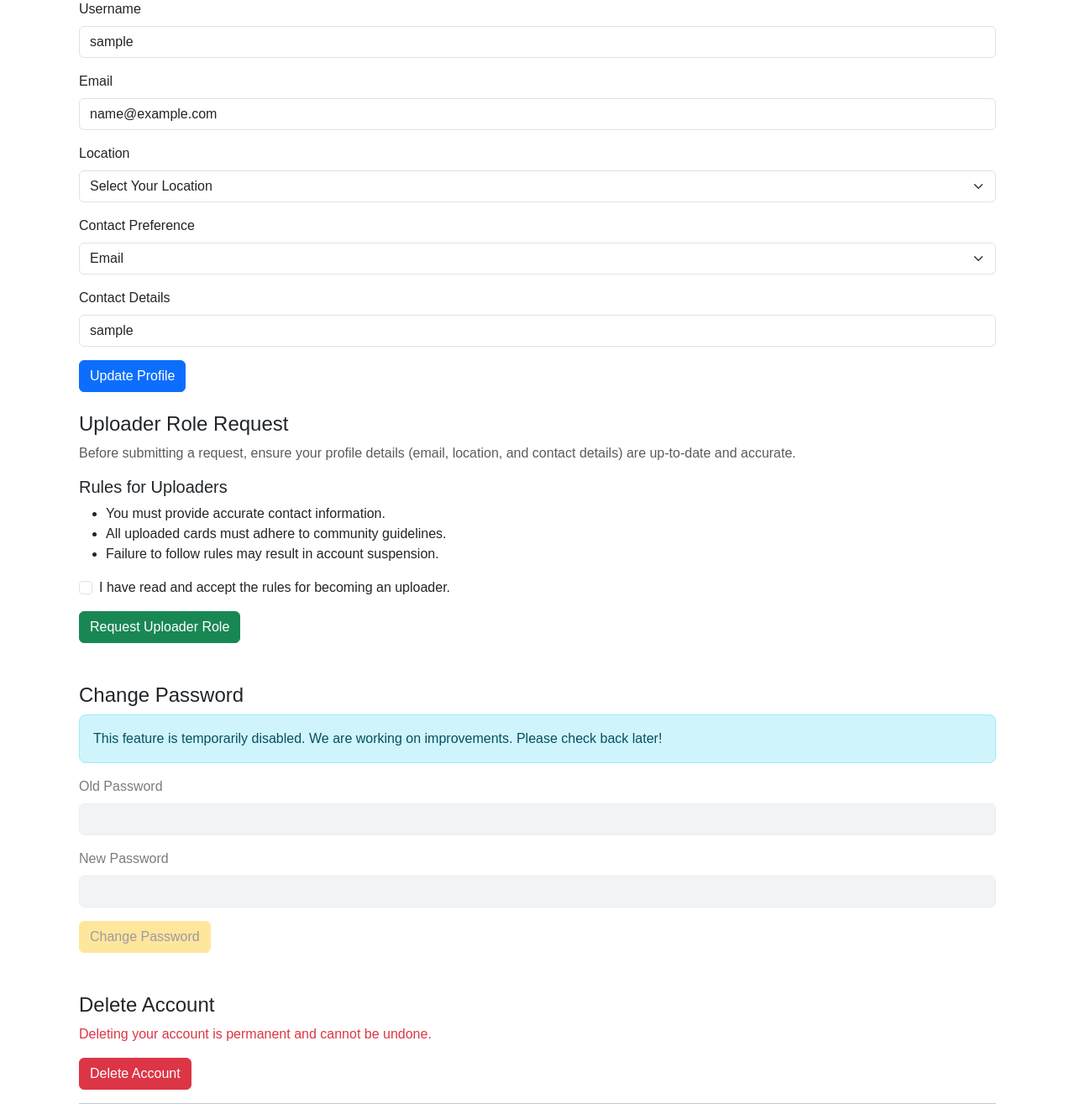
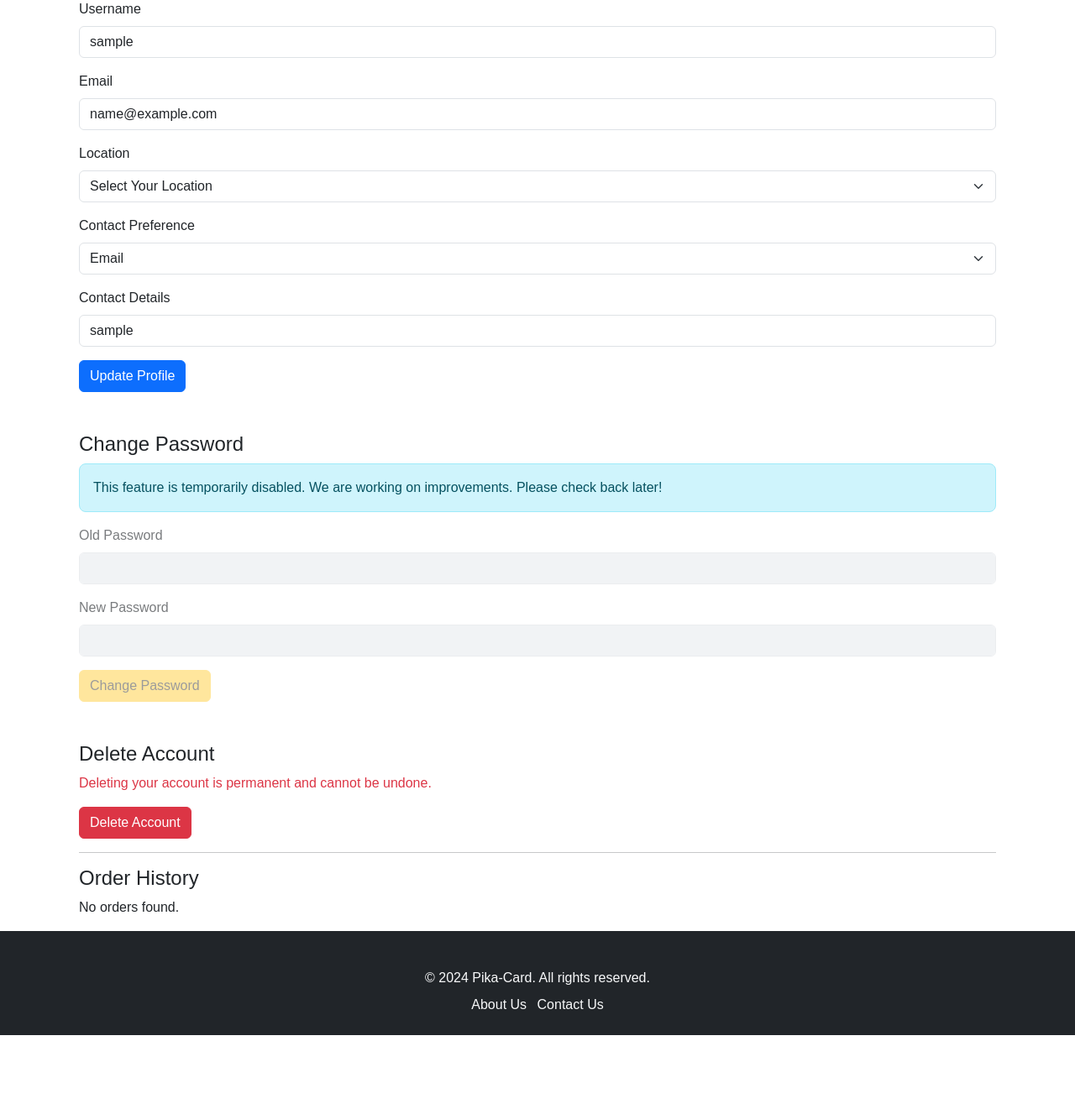
Before and after one commit to urkorenu/pokemon-shop, a Flask app: page /auth/account in a window 1280 px wide. Shown: the part 229-1550 px from the top of the page at 84% size. After the commit the page ends 1462 px from the top, so only its background shows below. Run offline with Flask 3, Linux system fonts and the light colour scheme; the visitor is signed in with stand-in values (Sample User, id 1); data that the repository does not hold is empty; some libraries are stand-ins or nearby versions.

Commit message:
Removed uploader role status on my account page

```diff
--- a/app/templates/account.html
+++ b/app/templates/account.html
@@ -39,37 +39,6 @@
         </div>
         <button type="submit" class="btn btn-primary">{{ _("Update Profile") }}</button>
     </form>
-
-    <!-- Uploader Role Request -->
-    <div class="mt-4">
-    {% if current_user.role in ['uploader', 'admin'] %}
-        <h4>{{ _("Uploader Role Request") }}</h4>
-        <p class="text-success">{{ _("You already have the {role} role. No further action is required.").format(role=current_user.role.capitalize()) }}</p>
-    {% elif current_user.request_status %}
-        <h4>{{ _("Uploader Role Request") }}</h4>
-        <p class="text-{{ 'info' if current_user.request_status == 'Pending' else 'success' if current_user.request_status == 'Approved' else 'danger' }}">
-            {{ _("Your request to become an uploader is currently {status}.").format(status=_(current_user.request_status)) }}
-        </p>
-    {% else %}
-        <h4>{{ _("Uploader Role Request") }}</h4>
-        <p class="text-muted">{{ _("Before submitting a request, ensure your profile details (email, location, and contact details) are up-to-date and accurate.") }}</p>
-        <form method="POST" action="{{ url_for('auth.request_uploader') }}">
-            <div class="mb-3">
-                <h5>{{ _("Rules for Uploaders") }}</h5>
-                <ul>
-                    <li>{{ _("You must provide accurate contact information.") }}</li>
-                    <li>{{ _("All uploaded cards must adhere to community guidelines.") }}</li>
-                    <li>{{ _("Failure to follow rules may result in account suspension.") }}</li>
-                </ul>
-                <div class="form-check">
-                    <input class="form-check-input" type="checkbox" id="rules_accepted" name="rules_accepted" required>
-                    <label class="form-check-label" for="rules_accepted">{{ _("I have read and accept the rules for becoming an uploader.") }}</label>
-                </div>
-            </div>
-            <button type="submit" class="btn btn-success">{{ _("Request Uploader Role") }}</button>
-        </form>
-    {% endif %}
-    </div>
 
     <!-- Change Password - Disabled Temporarily -->
     <h4 class="mt-5">{{ _("Change Password") }}</h4>
```
